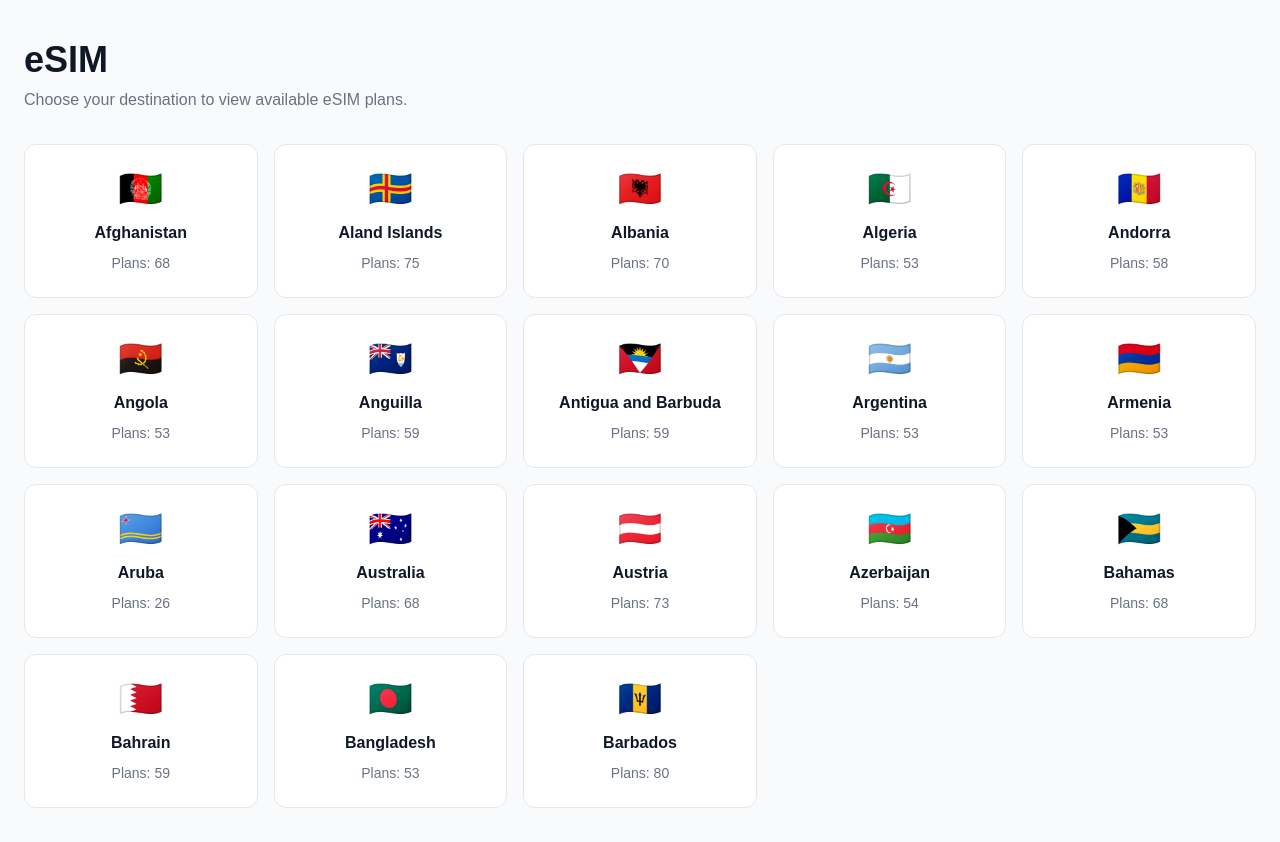
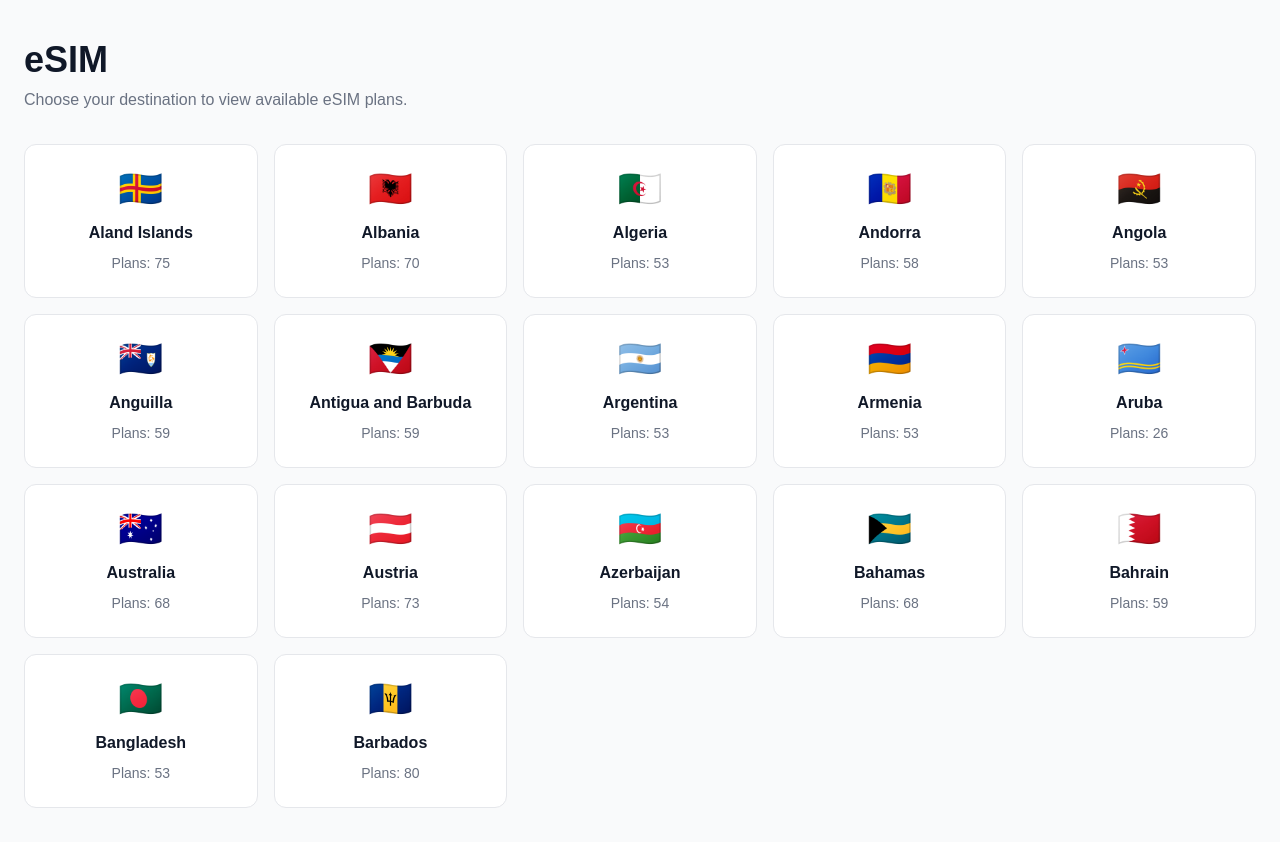
Before and after one commit to chingutravelandtours/chingu-website, a Next.js app: page /esim in a window 1280 px wide. Shown: the top 842 px of the page. Built offline with nearby package versions, Linux system fonts and the light colour scheme.

Commit message:
Update page.tsx

```diff
--- a/app/esim/page.tsx
+++ b/app/esim/page.tsx
@@ -1,5 +1,4 @@
 const countries = [
-  { name: "Afghanistan", flag: "🇦🇫", plans: 68 },
   { name: "Aland Islands", flag: "🇦🇽", plans: 75 },
   { name: "Albania", flag: "🇦🇱", plans: 70 },
   { name: "Algeria", flag: "🇩🇿", plans: 53 },
```
